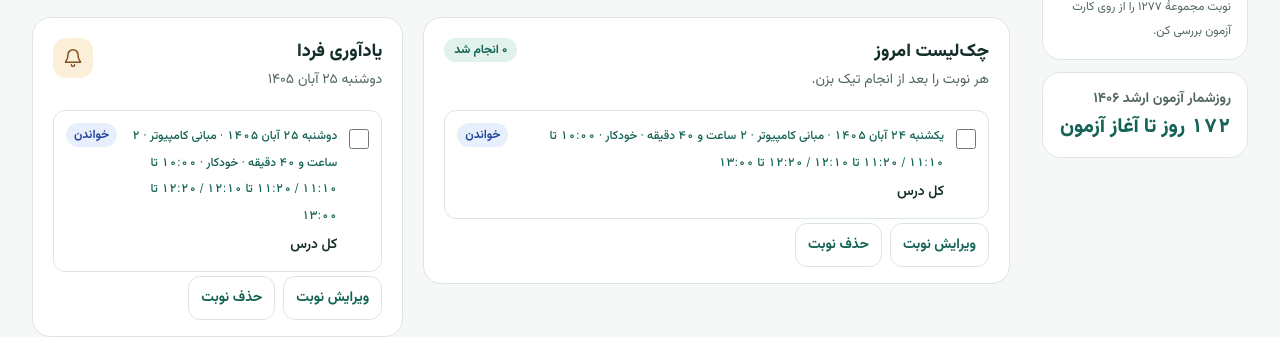
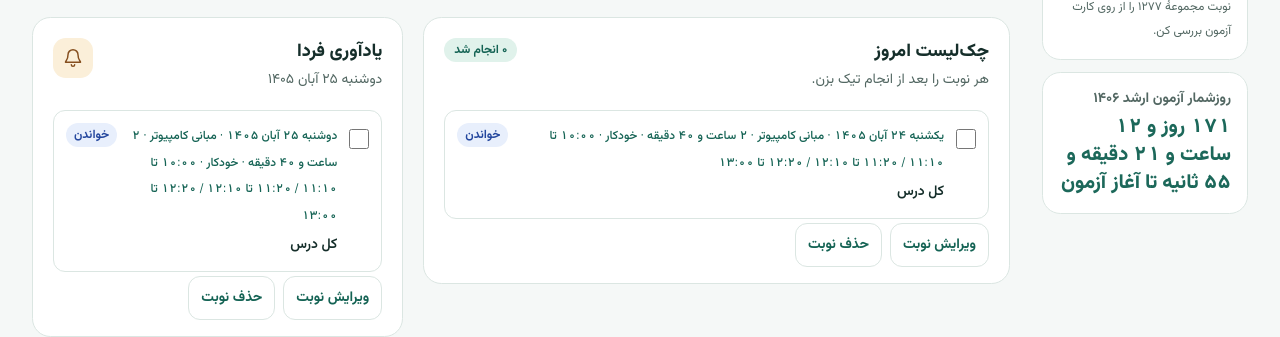
Before and after one commit to Aking16/masir-arshad, a website: page dist/index.html in a window 1280 px wide. Shown: the part 468-805 px from the top of the page. Drawn offline with Linux system fonts and the light colour scheme.

Commit message:
feat: add live exam countdown

```diff
--- a/dist/app.js
+++ b/dist/app.js
@@ -14,6 +14,8 @@ const subjects = [...new Set([...activities.values()].map(activity => activity.s
 const midnight = date => Date.parse(date + 'T00:00:00Z');
 const examStart = fromPersian(1406, 2, 16);
 const examEnd = fromPersian(1406, 2, 17);
+const examStartTime = Date.parse(examStart + 'T00:00:00+03:30');
+const examEndTime = Date.parse(shift(examEnd, 1) + 'T00:00:00+03:30');
 const validDate = date => typeof date === 'string' && /^\d{4}-\d{2}-\d{2}$/.test(date) && Number.isFinite(midnight(date)) && shift(date, 0) === date;
 function dateLabel(date) {
   const parts = Object.fromEntries(dateFormat.formatToParts(new Date(midnight(date))).map(({type, value}) => [type, value]));
@@ -97,6 +99,7 @@ let toastTimer;
 let sessionEdit;
 const dialog = $('chapter-dialog');
 let queuedSessions = [];
+let previousCountdown;
 
 function refreshSchedule() {
   const { sessions, queue } = planSessions(weeks, state.source18Sessions, state.source18Done, state.source18Omitted, today);
@@ -153,27 +156,46 @@ function renderSessions(container, sessions, message) {
   container.replaceChildren(...(sorted.length ? sorted.map(sessionRow) : [make('p', 'empty', message)]));
 }
 
-function renderToday() {
-  const daysToExam = (midnight(examStart) - midnight(today)) / 86400000;
-  const examStatus = daysToExam > 0 ? number.format(daysToExam) + ' روز تا آغاز آزمون' :
-    today <= examEnd ? 'بازهٔ برگزاری آزمون' : 'بازهٔ آزمون به پایان رسید';
+function updateExamCountdown() {
+  const now = Date.now();
   const countdown = $('exam-countdown-status');
-  if (countdown.textContent !== examStatus) {
-    if (daysToExam > 0) {
-      const dayNumber = document.createElement('span');
-      dayNumber.className = 'inline-block';
-      dayNumber.textContent = number.format(daysToExam);
-      countdown.replaceChildren(dayNumber, examStatus.slice(dayNumber.textContent.length));
-      if (!window.matchMedia('(prefers-reduced-motion: reduce)').matches) {
-        dayNumber.animate(
-          [{ transform: 'translateY(-0.35em)', opacity: 0 }, { transform: 'translateY(0)', opacity: 1 }],
-          { duration: 400, easing: 'ease-out' }
-        );
-      }
-    } else {
-      countdown.textContent = examStatus;
+  const live = $('exam-countdown-live');
+  if (now >= examStartTime) {
+    const status = now < examEndTime ? 'بازهٔ برگزاری آزمون' : 'بازهٔ آزمون به پایان رسید';
+    if (countdown.textContent !== status) countdown.textContent = status;
+    if (previousCountdown !== status) live.textContent = status;
+    previousCountdown = status;
+    return;
+  }
+  let seconds = Math.ceil((examStartTime - now) / 1000);
+  const days = Math.floor(seconds / 86400);
+  seconds -= days * 86400;
+  const hours = Math.floor(seconds / 3600);
+  seconds -= hours * 3600;
+  const minutes = Math.floor(seconds / 60);
+  seconds -= minutes * 60;
+  const status = [
+    number.format(days) + ' روز',
+    number.format(hours).padStart(2, '۰') + ' ساعت',
+    number.format(minutes).padStart(2, '۰') + ' دقیقه',
+    number.format(seconds).padStart(2, '۰') + ' ثانیه',
+  ].join(' و ') + ' تا آغاز آزمون';
+  if (countdown.textContent !== status) {
+    countdown.textContent = status;
+    if (!window.matchMedia('(prefers-reduced-motion: reduce)').matches) {
+      countdown.animate(
+        [{ transform: 'translateY(-0.18em)', opacity: 0.55 }, { transform: 'translateY(0)', opacity: 1 }],
+        { duration: 220, easing: 'cubic-bezier(.2,.8,.2,1)' }
+      );
     }
   }
+  const dayStatus = number.format(days) + ' روز تا آغاز آزمون';
+  if (previousCountdown !== dayStatus) live.textContent = dayStatus;
+  previousCountdown = dayStatus;
+}
+
+function renderToday() {
+  updateExamCountdown();
   const tomorrow = shift(today, 1);
   const todaySessions = state.source18Sessions.filter(session => session.date === today);
   const tomorrowSessions = state.source18Sessions.filter(session => session.date === tomorrow);
@@ -619,7 +641,15 @@ window.addEventListener('storage', event => {
   if (event.key === storageKey || event.key === null) { readState(); render(); }
 });
 window.addEventListener('focus', refreshDate);
-document.addEventListener('visibilitychange', () => { if (!document.hidden) refreshDate(); });
-setInterval(refreshDate, 30_000);
+document.addEventListener('visibilitychange', () => {
+  if (!document.hidden) {
+    refreshDate();
+    updateExamCountdown();
+  }
+});
+setInterval(() => {
+  updateExamCountdown();
+  refreshDate();
+}, 1_000);
 readState();
 showRoute();
--- a/dist/index.html
+++ b/dist/index.html
@@ -72,8 +72,8 @@
       </div>
       <section class="panel mt-3 p-4" aria-labelledby="exam-countdown-title">
         <h2 id="exam-countdown-title" class="text-sm font-bold text-muted">روزشمار آزمون ارشد ۱۴۰۶</h2>
-        <p id="exam-countdown-status" class="mt-1 text-xl font-extrabold tabular-nums text-brand" role="status"
-          aria-atomic="true"></p>
+        <p id="exam-countdown-status" class="mt-1 text-xl font-extrabold tabular-nums text-brand" aria-live="off"></p>
+        <p id="exam-countdown-live" class="sr-only" role="status" aria-atomic="true"></p>
       </section>
     </aside>
 
```
Also changed, not shown: dist/site.css.
